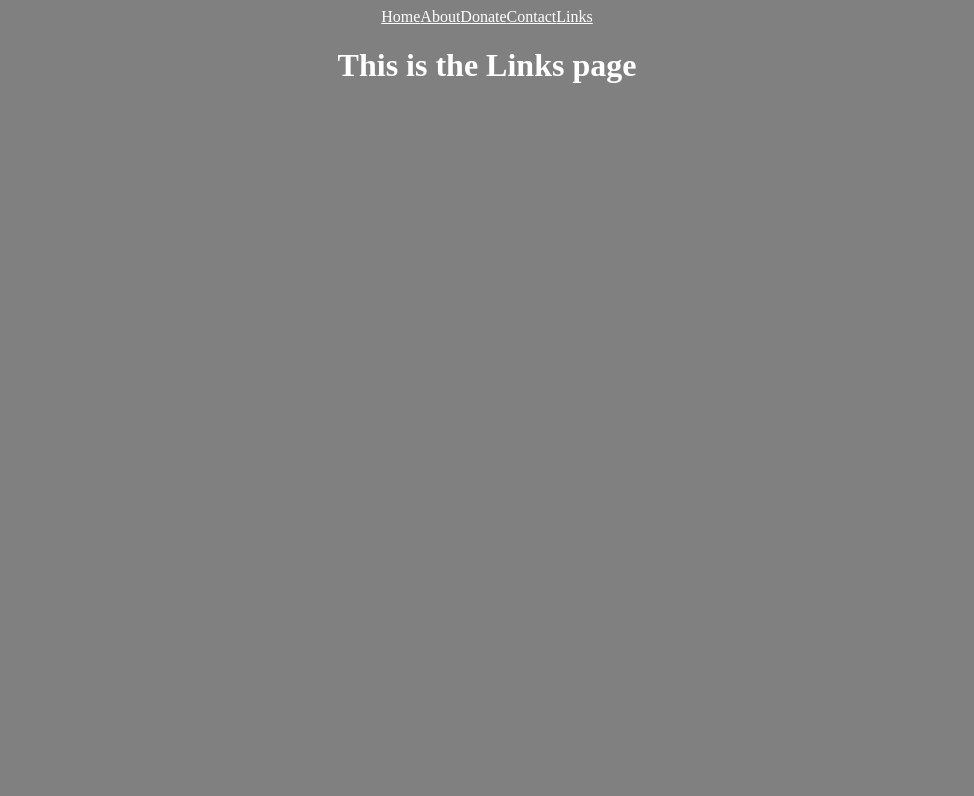
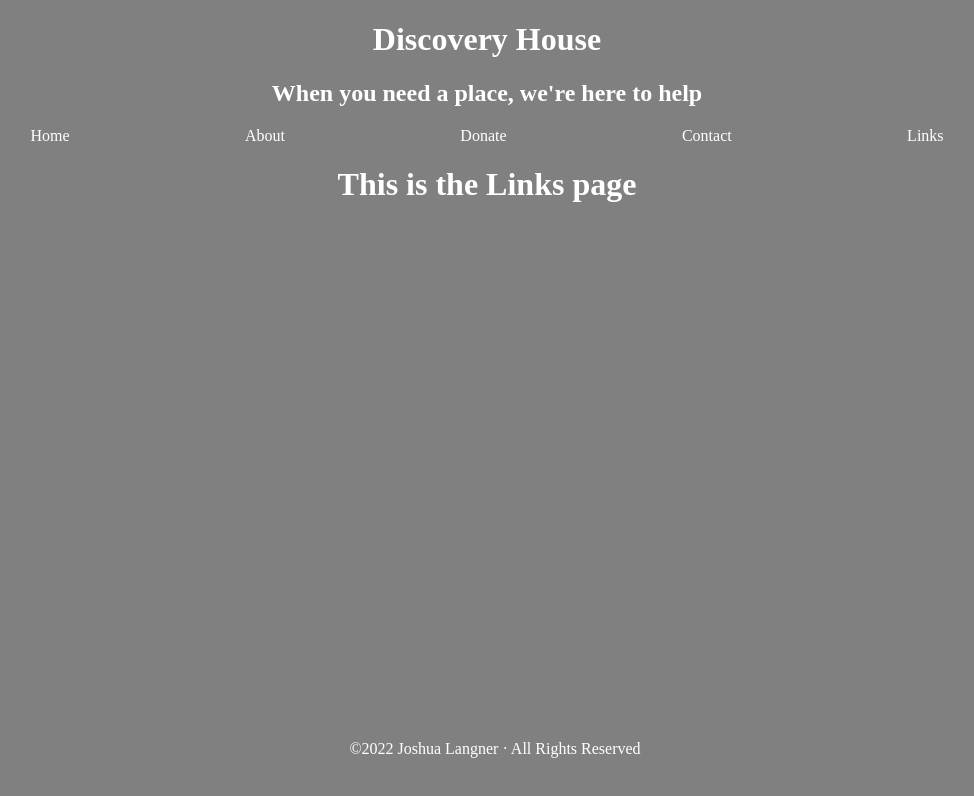
Before and after one commit to jlangner87/discovery_house, a React (Create React App) app in the folder client/: page /links in a window 1280 px wide. Shown: the top 796 px of the page, without its empty margins (153-1127 px from the left). Built offline with nearby package versions, Linux system fonts and the light colour scheme.

Commit message:
build rough outline of components passed to app.js // ./build created for deployment

```diff
--- a/client/src/App.css
+++ b/client/src/App.css
@@ -3,3 +3,19 @@
   background-color: gray;
   color: white;
 }
+
+a {
+  text-decoration: none;
+}
+.nav_bar {
+  display: flex;
+  flex-direction: row;
+  justify-content: space-evenly;
+}
+
+footer {
+  position: fixed;
+  bottom: 0;
+  width: 100%;
+  height: 60px;
+}
--- a/client/src/App.js
+++ b/client/src/App.js
@@ -6,10 +6,13 @@ import Donate from './pages/donate'
 import Home from './pages/home'
 import Links from './pages/links'
 import Nav from './components/nav'
+import Header from './components/header'
+import Footer from './components/footer'
 
 function App() {
   return (
     <div className="App">
+      <Header />
       <Nav />
       <Routes>
         <Route path="/" element={<Home />} />
@@ -18,6 +21,7 @@ function App() {
         <Route path="/donate" element={<Donate />} />
         <Route path="/links" element={<Links />} />
       </Routes>
+      <Footer />
     </div>
   )
 }
--- a/client/src/components/footer.jsx
+++ b/client/src/components/footer.jsx
@@ -0,0 +1,9 @@
+function Footer() {
+  return (
+    <div className="page">
+      <footer>©2022 Joshua Langner · All Rights Reserved</footer>
+    </div>
+  )
+}
+
+export default Footer
--- a/client/src/components/header.jsx
+++ b/client/src/components/header.jsx
@@ -0,0 +1,10 @@
+function Header() {
+  return (
+    <div className="page">
+      <h1>Discovery House</h1>
+      <h2>When you need a place, we're here to help</h2>
+    </div>
+  )
+}
+
+export default Header
--- a/client/src/components/nav.jsx
+++ b/client/src/components/nav.jsx
@@ -2,7 +2,7 @@ import { Link } from 'react-router-dom'
 
 function Nav() {
   return (
-    <div className="page">
+    <div className="nav_bar">
       <Link to={'/'}>Home</Link>
       <Link to={'/about'}>About</Link>
       <Link to={'/donate'}>Donate</Link>
```
